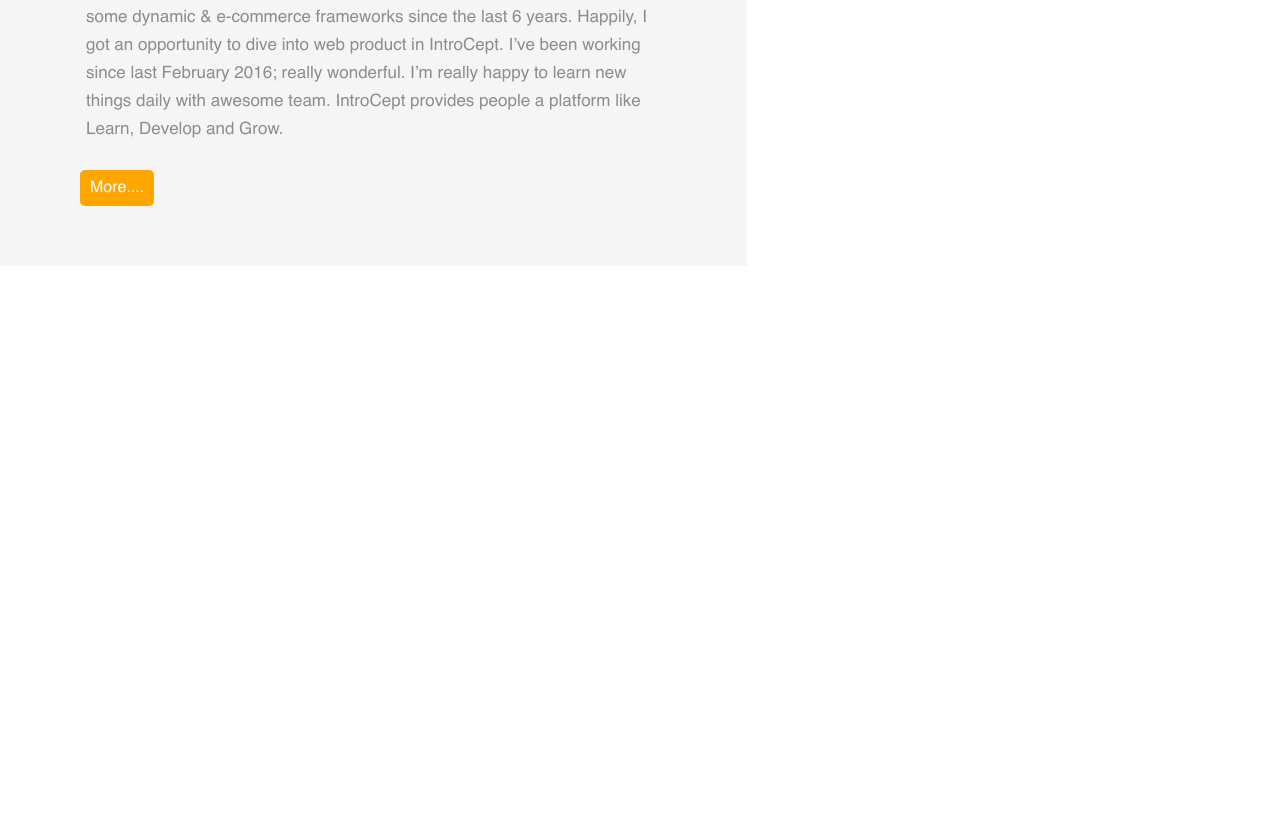
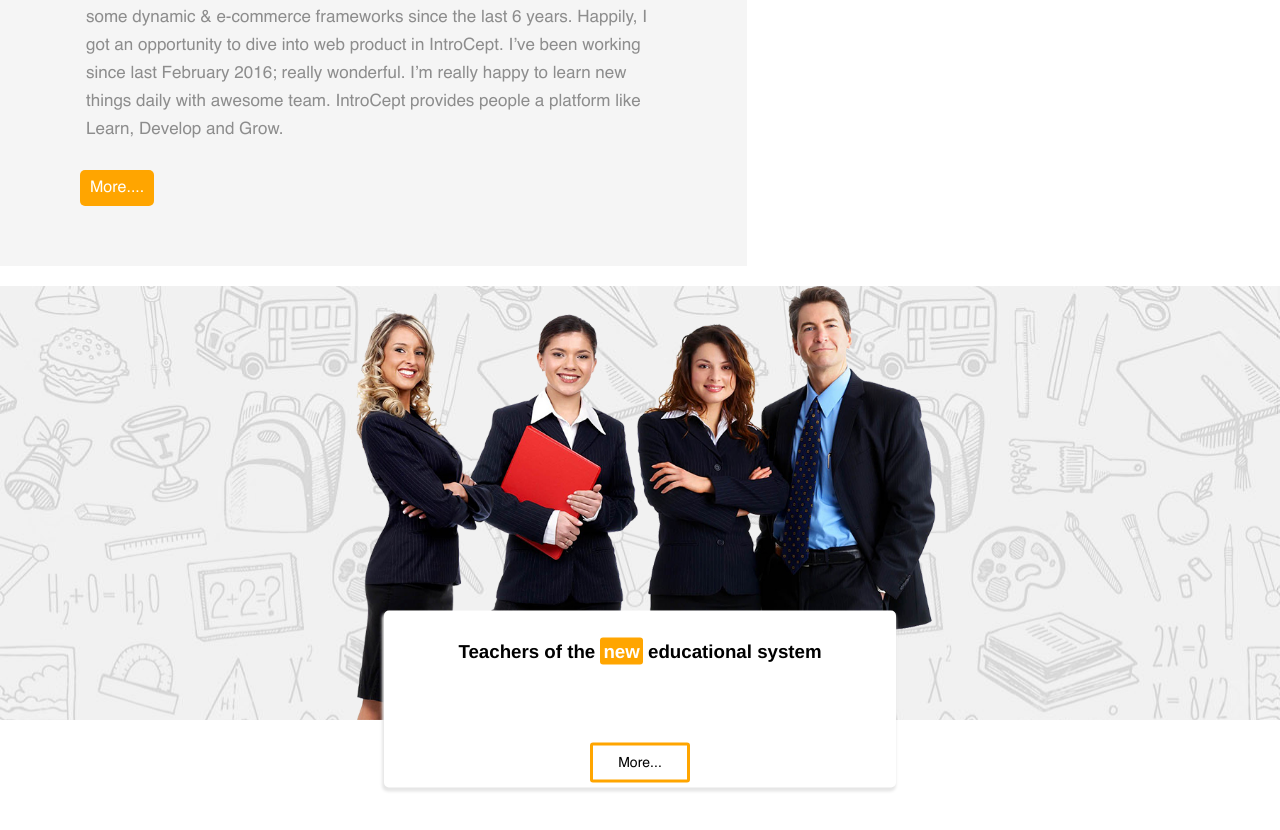
Before and after one commit to SaraNiknamHesar/businessWebsite, a plain HTML site: page index.html in a window 1280 px wide. Shown: the part 1920-2750 px from the top of the page. Before the commit the page ends 2186 px from the top, so only its background shows below. Drawn offline with Linux system fonts and the light colour scheme; files whose address does not match are found by name.

Commit message:
The_teacher_section_last_part

```diff
--- a/assets/css/_teacher.css
+++ b/assets/css/_teacher.css
@@ -0,0 +1,51 @@
+.teacher_section_wrapper {
+    background-image: url("../../assets/img/e-bg.jpg");
+
+}
+
+.teacher_intro {
+    background: #FFFFFF;
+    top: 95%;
+    left: 50%;
+    width: 80%;
+    transform: translate(-50%, -50%);
+    height: auto;
+    box-shadow: -1px 3px 3px 1px #e6e6e6;
+    border-radius: 5px;
+}
+
+.teacher_intro h3 > span {
+    background-color: orange;
+    padding: 3px;
+    border-radius: 3px;
+    color: #FFFFFF;
+
+}
+
+.teacher_intro h3 {
+    margin: 30px 0 80px;
+}
+
+.teacher_intro a {
+    display: inline-block;
+    border: 3px solid orange;
+    padding: 10px;
+    width: 100px;
+    text-align: center;
+    color: black;
+    transition: .5s ease;
+    font-size: 14px;
+    border-radius: 3px;
+    margin-bottom: 5px;
+}
+
+.teacher_intro a:hover {
+    background-color: orange;
+    color: #FFFFFF;
+
+}
+@media screen and (max-width: 576px) {
+    .teacher_intro h3 {
+        margin: 30px 0 20px;
+    }
+}
--- a/assets/css/style.css
+++ b/assets/css/style.css
@@ -5,3 +5,4 @@
 @import "_header.css";
 @import "_courses.css";
 @import "_about_us.css";
+@import "_teacher.css";
--- a/index.html
+++ b/index.html
@@ -229,7 +229,8 @@
                 <h4>About Us</h4>
                 <p>I’m always curious about UI/UX design & its trends.
                     I have worked with some dynamic & e-commerce frameworks since the last 6 years.
-                    Happily, I got an opportunity to dive into web product in IntroCept. I’ve been working since last February 2016;
+                    Happily, I got an opportunity to dive into web product in IntroCept. I’ve been working since last
+                    February 2016;
                     really wonderful. I’m really happy to learn new things daily with awesome team.
                     IntroCept provides people a platform like Learn, Develop and Grow.</p>
                 <a href="">More....</a>
@@ -245,8 +246,49 @@
 <!--end about-us section-->
 
 <!--start teacher section-->
-
+<div class="container-fluid teacher_section_wrapper">
+    <div class="row">
+        <section
+                class="relative offset-3 offset-sm-3 offset-md-3 offset-lg-3 offset-xl-3 offset-xxl-3 col-6 col-sm-6 col-md-6 col-lg-6 col-xl-6 col-xxl-6 mt-20">
+            <figure>
+                <img class="img-responsive" src="assets/img/bg-biddle.png" alt="">
+                <div class="teacher_intro absolute align-center">
+                    <h3 class="align-center">Teachers of the <span>new</span> educational system</h3>
+                    <a href="">More...</a>
+                </div>
+            </figure>
+        </section>
+    </div>
+</div>
 <!--end teacher section-->
-
+<br>
+<br>
+<br>
+<br>
+<br>
+<br>
+<br>
+<br>
+<br>
+<br>
+<br>
+<br>
+<br>
+<br>
+<br>
+<br>
+<br>
+<br>
+<br>
+<br>
+<br>
+<br>
+<br>
+<br>
+<br>
+<br>
+<br>
+<br>
+<br>
 <script src="../assets/js/script.js"></script>
 </html>
```
